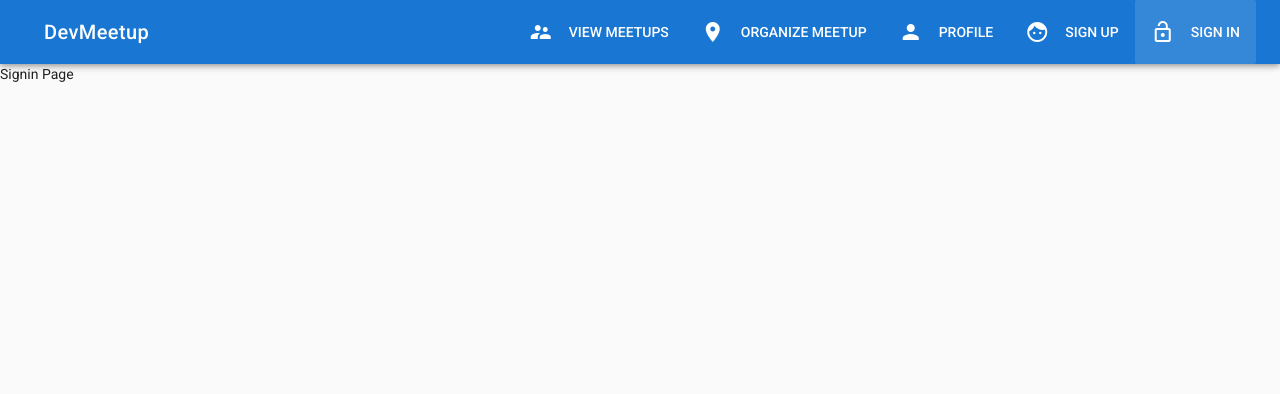
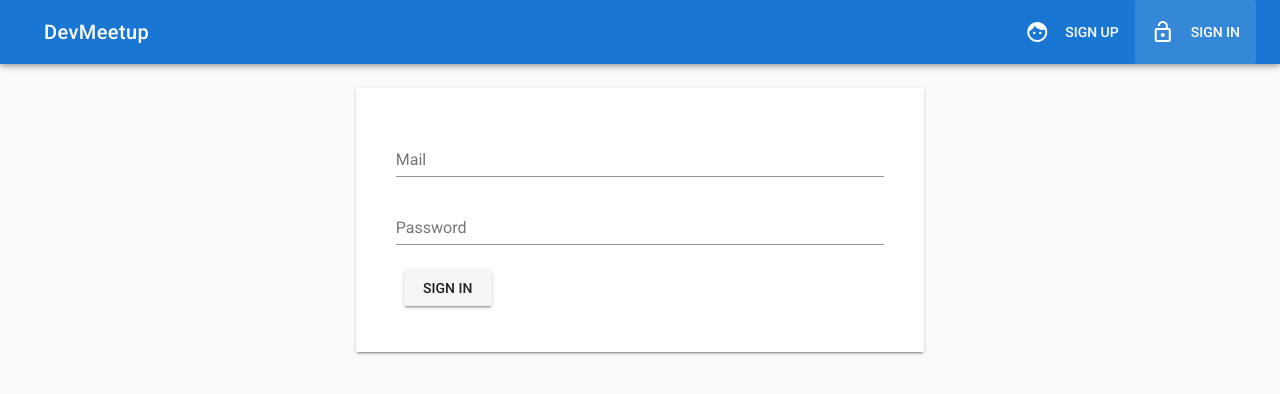
Before and after one commit to alyssonmota/devmeetup, a Vue app: page /signin in a window 1280 px wide. Shown: the top 394 px of the page. Built offline with nearby package versions, Linux system fonts and the light colour scheme.

Commit message:
Adding Firebase Authentication

```diff
--- a/src/App.vue
+++ b/src/App.vue
@@ -45,14 +45,26 @@
 export default {
   data () {
     return {
-      sideNav: false,
-      menuItems: [
-        { icon: 'supervisor_account', title: 'View Meetups', link: '/meetups' },
-        { icon: 'room', title: 'Organize Meetup', link: '/meetups/new' },
-        { icon: 'person', title: 'Profile', link: '/profile' },
+      sideNav: false
+    }
+  },
+  computed: {
+    menuItems () {
+      let menuItems = [
         { icon: 'face', title: 'Sign up', link: '/signup' },
         { icon: 'lock_open', title: 'Sign in', link: '/signin' }
       ]
+      if (this.userIsAutenticated) {
+        menuItems = [
+          { icon: 'supervisor_account', title: 'View Meetups', link: '/meetups' },
+          { icon: 'room', title: 'Organize Meetup', link: '/meetups/new' },
+          { icon: 'person', title: 'Profile', link: '/profile' }
+        ]
+      }
+      return menuItems
+    },
+    userIsAutenticated () {
+      return this.$store.getters.user !== null && this.$store.getters.user !== undefined
     }
   },
   name: 'App'
--- a/src/components/User/Signin.vue
+++ b/src/components/User/Signin.vue
@@ -1,5 +1,76 @@
 <template>
-  <div>
-    <p>Signin Page</p>
-  </div>
+  <v-container>
+    <v-layout row>
+      <v-flex xs12 sm6 offset-sm3>
+        <v-card>
+          <v-card-text>
+            <v-container>
+              <v-form @submit.prevent="onSignin">
+                <v-layout row>
+                  <v-flex xs12>
+                    <v-text-field
+                      name="email"
+                      label="Mail"
+                      id="email"
+                      v-model="email"
+                      type="email"
+                      required>
+                    </v-text-field>
+                  </v-flex>
+                </v-layout>
+                <v-layout row>
+                  <v-flex xs12>
+                    <v-text-field
+                      name="password"
+                      label="Password"
+                      id="password"
+                      v-model="password"
+                      type="password"
+                      required>
+                    </v-text-field>
+                  </v-flex>
+                </v-layout>
+                <v-layout row>
+                  <v-flex xs12>
+                    <v-btn type="submit">
+                      Sign in
+                    </v-btn>
+                  </v-flex>
+                </v-layout>
+              </v-form>
+            </v-container>
+          </v-card-text>
+        </v-card>
+      </v-flex>
+    </v-layout>
+  </v-container>
 </template>
+
+<script>
+export default {
+  data () {
+    return {
+      email: '',
+      password: '',
+      confirmPassword: ''
+    }
+  },
+  computed: {
+    user () {
+      return this.$store.getters.user
+    }
+  },
+  watch: {
+    user (value) {
+      if (value !== null && value !== undefined)
+        this.$router.push('/')
+    }
+  },
+  methods: {
+    onSignin () {
+      // Vuex
+      this.$store.dispatch('signUserIn', {email: this.email, password: this.password})
+    }
+  }
+}
+</script>
--- a/src/components/User/Signup.vue
+++ b/src/components/User/Signup.vue
@@ -5,7 +5,7 @@
         <v-card>
           <v-card-text>
             <v-container>
-              <v-form>
+              <v-form @submit.prevent="onSignup">
                 <v-layout row>
                   <v-flex xs12>
                     <v-text-field
@@ -70,12 +70,21 @@
   computed: {
     comparePasswords () {
       return this.password !== this.confirmPassword ? 'Password do not match' : true
+    },
+    user () {
+      return this.$store.getters.user
+    }
+  },
+  watch: {
+    user (value) {
+      if (value !== null && value !== undefined)
+        this.$router.push('/')
     }
   },
   methods: {
     onSignup () {
       // Vuex
-      console.log(this.data)
+      this.$store.dispatch('signUserUp', {email: this.email, password: this.password})
     }
   }
 }
--- a/src/store/index.js
+++ b/src/store/index.js
@@ -1,5 +1,6 @@
 import Vue from 'vue'
 import Vuex from 'vuex'
+import * as firebase from 'firebase'
 
 Vue.use(Vuex)
 
@@ -22,14 +23,14 @@
         description: 'It\'s Paris!'
       }
     ],
-    user: {
-      id: 'sdfghjk',
-      registeredMeetups: ['cascascs']
-    }
+    user: null
   },
   mutations: {
     createMeetup (state, payload) {
       state.loadedMeetups.push(payload)
+    },
+    setUser (state, payload) {
+      state.user = payload
     }
   },
   actions: {
@@ -44,6 +45,40 @@
       }
       // Reach out Firebase and store it
       commit('createMeetup', meetup)
+    },
+    signUserUp ({commit}, payload) {
+      firebase.auth().createUserWithEmailAndPassword(payload.email, payload.password)
+        .then(
+          user => {
+            const newUser = {
+              id: user.uid,
+              registeredMeetups: []
+            }
+            commit('setUser', newUser)
+          }
+        )
+        .catch(
+          error => {
+            console.log(error)
+          }
+        )
+    },
+    signUserIn ({commit}, payload) {
+      firebase.auth().signInWithEmailAndPassword(payload.email, payload.password)
+        .then(
+          user => {
+            const newUser = {
+              id: user.uid,
+              registeredMeetups: []
+            }
+            commit('setUser', newUser)
+          }
+        )
+        .catch(
+          error => {
+            console.log(error)
+          }
+        )
     }
   },
   getters: {
@@ -61,6 +96,9 @@
           return meetup.id === meetupId
         })
       }
+    },
+    user (state) {
+      return state.user
     }
   }
 })
```
